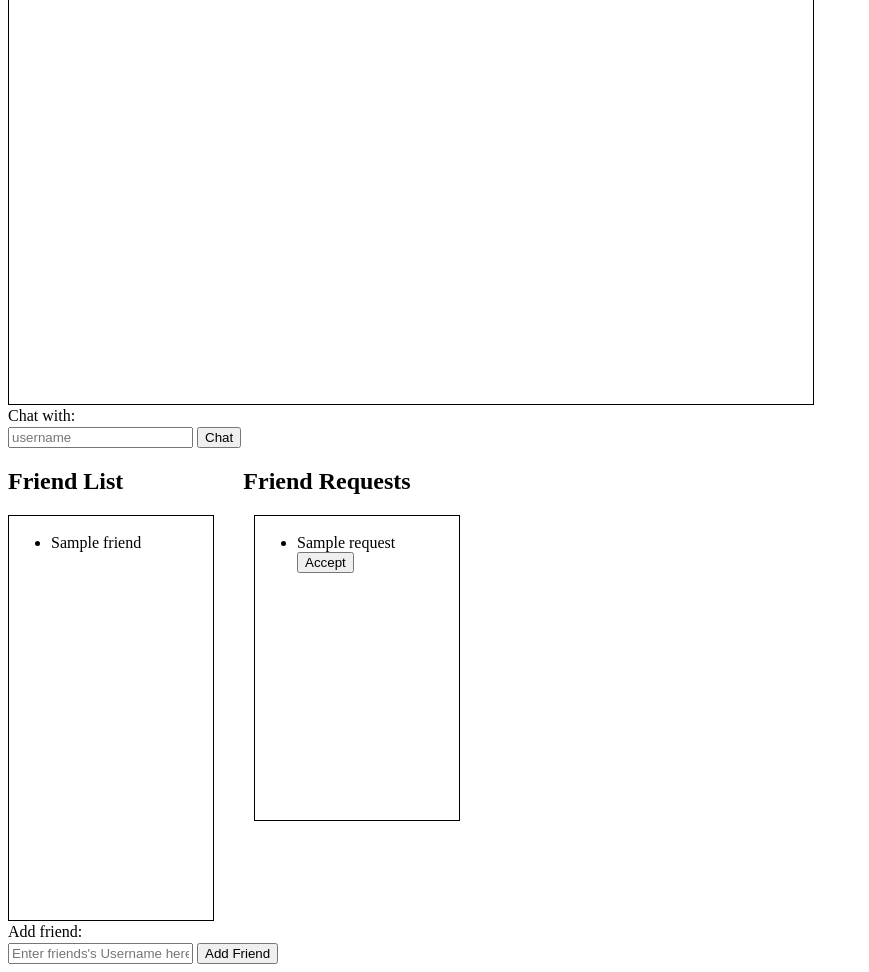
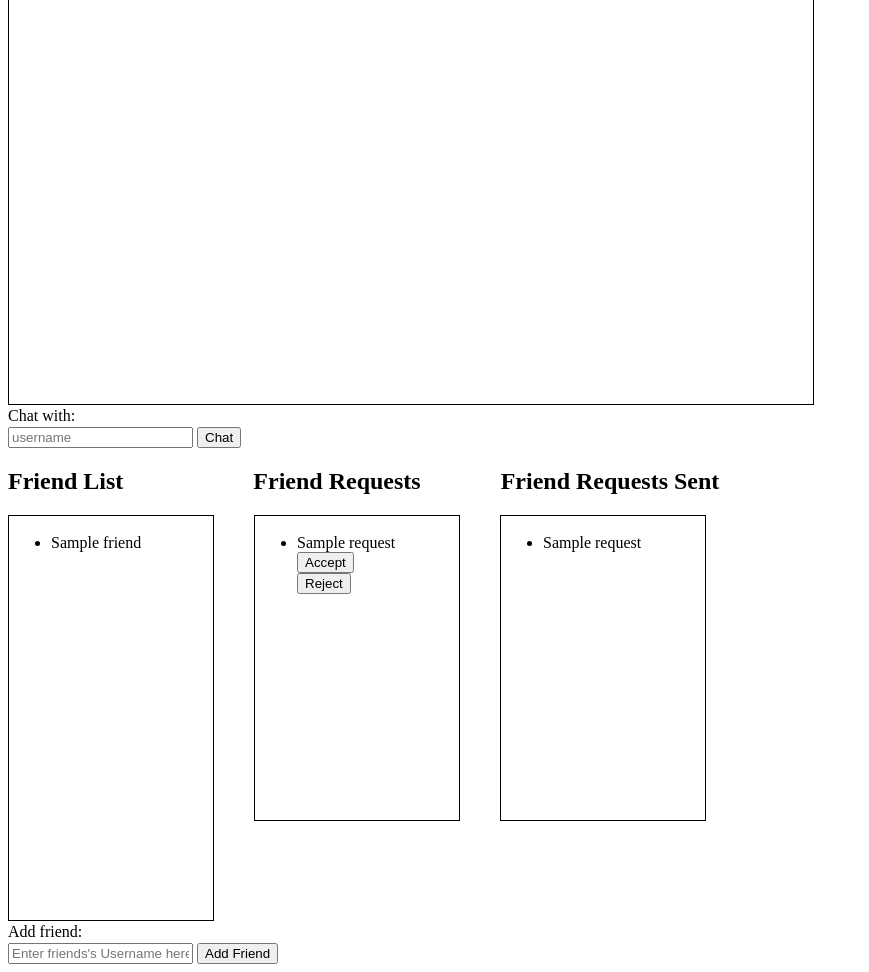
Before and after one commit to RobertW22/INFO2222-A2, a Flask app: template INFO2222-Scaffold-main/INFO2222-Scaffold-main/templates/home.jinja in a window 1280 px wide. Shown: the part 140-1112 px from the top of the page, without its empty margins (0-869 px from the left). Run offline with Flask 3, Linux system fonts and the light colour scheme; the template is opened without the code that fills it: most values are stand-ins (such as "Sample title", 1, 10 or a date in 2020).

Commit message:
Added reject feature + Show sent requests + Validate password + more

```diff
--- a/INFO2222-Scaffold-main/INFO2222-Scaffold-main/app.py
+++ b/INFO2222-Scaffold-main/INFO2222-Scaffold-main/app.py
@@ -81,6 +81,10 @@ def signup_user():
     username = request.json.get("username")
     password = request.json.get("password")
 
+    if db.validPassword(password) == False:
+        return "Error: Password must be at least 8 characters long and contain at least one uppercase letter and one special character"
+
+
     if db.get_user(username) is None:
 
         # HASH AND SALT PASSWORD
@@ -117,6 +121,7 @@ def home():
 
     friend_requests = db.retieve_Friend_Requests(currentUserName)
     friends_list = db.get_friends(currentUserName)
+    friend_requests_sent = db.retieve_Friend_Requests_Sent(currentUserName)
     print("Friend Requests")
     print(friend_requests)
     print("Friends List")
@@ -124,7 +129,7 @@ def home():
 
     print("Current user = " + currentUserName)
 
-    return render_template("home.jinja", username=request.args.get("username"), friend_requests=friend_requests, friends=friends_list)
+    return render_template("home.jinja", username=request.args.get("username"), friend_requests=friend_requests, friends=friends_list, friend_requests_sent=friend_requests_sent)
 
 
 
@@ -161,14 +166,29 @@ def accept_friend_request():
     print(db.acceptFriendRequest(username, friend))
     friend_requests = db.retieve_Friend_Requests(username)
     print(friend_requests)
+
+    return redirect(url_for('home', username=username, friend_requests=friend_requests))
+
+
+@app.route("/reject_friend_request", methods=["POST"])
+def reject_friend_request():
+    username = request.form.get("username")
+    friend = request.form.get("friend_username")
+    print("Username:" +username)
+    print("Friends name:" +friend)
+    # Print returned friend request list
+    print(db.rejectFriendRequest(username, friend))
+    friend_requests = db.retieve_Friend_Requests(username)
+    print(friend_requests)
+
     return redirect(url_for('home', username=username, friend_requests=friend_requests))
 
 
 
+if __name__ == '__main__':
+    socketio.run(app, ssl_context=('./certs/localhostServer.crt', './certs/localhostServer.key'))
 
+    #/usr/local/share/ca-certificates/myCA.crt'
 
-if __name__ == '__main__':
-    socketio.run(app, ssl_context=('/usr/local/share/ca-certificates/myCA.crt', './certs/myCA.key'))
-
-
+    # pwd: /mnt/c/INFO2222/INFO2222-A2/INFO2222-Scaffold-main/INFO2222-Scaffold-main
     #crt file
--- a/INFO2222-Scaffold-main/INFO2222-Scaffold-main/checkList.txt
+++ b/INFO2222-Scaffold-main/INFO2222-Scaffold-main/checkList.txt
@@ -1,2 +1,5 @@
 Passwords hashed and salted (6 marks) - DONE  [held in @app.route("/signup/user", methods=["POST"])]
-Display friend requests and accept
+Display friend requests - DONE
+Accept + deny friend requests - DONE
+display sent friend requests - DONE
+ensure secure pass on sign up - DONE
--- a/INFO2222-Scaffold-main/INFO2222-Scaffold-main/models.py
+++ b/INFO2222-Scaffold-main/INFO2222-Scaffold-main/models.py
@@ -45,6 +45,7 @@ class User(Base):
 
     friends = Column(String, default="")
     friendRequests = Column(String, default="")
+    friendRequestsSent = Column(String, default="")
 
     #friends: Mapped[str] = mapped_column(String)
     #friendRequests: Mapped[str] = mapped_column(String)
--- a/INFO2222-Scaffold-main/INFO2222-Scaffold-main/templates/home.jinja
+++ b/INFO2222-Scaffold-main/INFO2222-Scaffold-main/templates/home.jinja
@@ -42,8 +42,21 @@
         padding: 2px;
     }
 
+    #requestSentBar {
+        margin-left: 40px;
+        border: 1px solid black;
+        height: 300px;
+        width: 200px;
+        overflow: auto;
+        padding: 2px;
+    }
+
     #friendRequestTitle {
-        margin-left: 120px;
+        margin-left: 130px;
+    }
+
+    #friendRequestSentTitle {
+        margin-left: 80px;
     }
 
     .text  {
@@ -98,6 +111,10 @@
             <h2>Friend Requests</h2>
 
         </section>
+
+        <section id="friendRequestSentTitle">
+            <h2>Friend Requests Sent</h2>
+        </section>
     </div>
 
 
@@ -126,11 +143,19 @@
             {% for request in friend_requests %}
                 <li>{{ request }}
                         <! -- Accept friend request form -->
-                        <form action="/accept_friend_request" method="post">
+                    <form action="/accept_friend_request" method="post">
                         <input type="hidden" name="username" value="{{ username }}">
                         <input type="hidden" name="friend_username" value="{{ request }}">
                         <button type="submit">Accept</button>
                     </form>
+
+                    <!-- Reject friend request form -->
+                    <form action="/reject_friend_request" method="post">
+                        <input type="hidden" name="username" value="{{ username }}">
+                        <input type="hidden" name="friend_username" value="{{ request }}">
+                        <button type="submit">Reject</button>
+                    </form>
+
                 </li>
 
 
@@ -140,6 +165,14 @@
 
 
         </section>
+
+        <!-- Friend request sent bar -->
+        <section id="requestSentBar">
+            <ul>
+                {% for request in friend_requests_sent %}
+                    <li>{{ request }}</li>
+                {% endfor %}
+            </ul>
     </div>
 
     <!-- Send Friend request forms [POST] -->
```
Also changed, not shown: INFO2222-Scaffold-main/INFO2222-Scaffold-main/db.py (+68 -0 lines), 1 other file.
